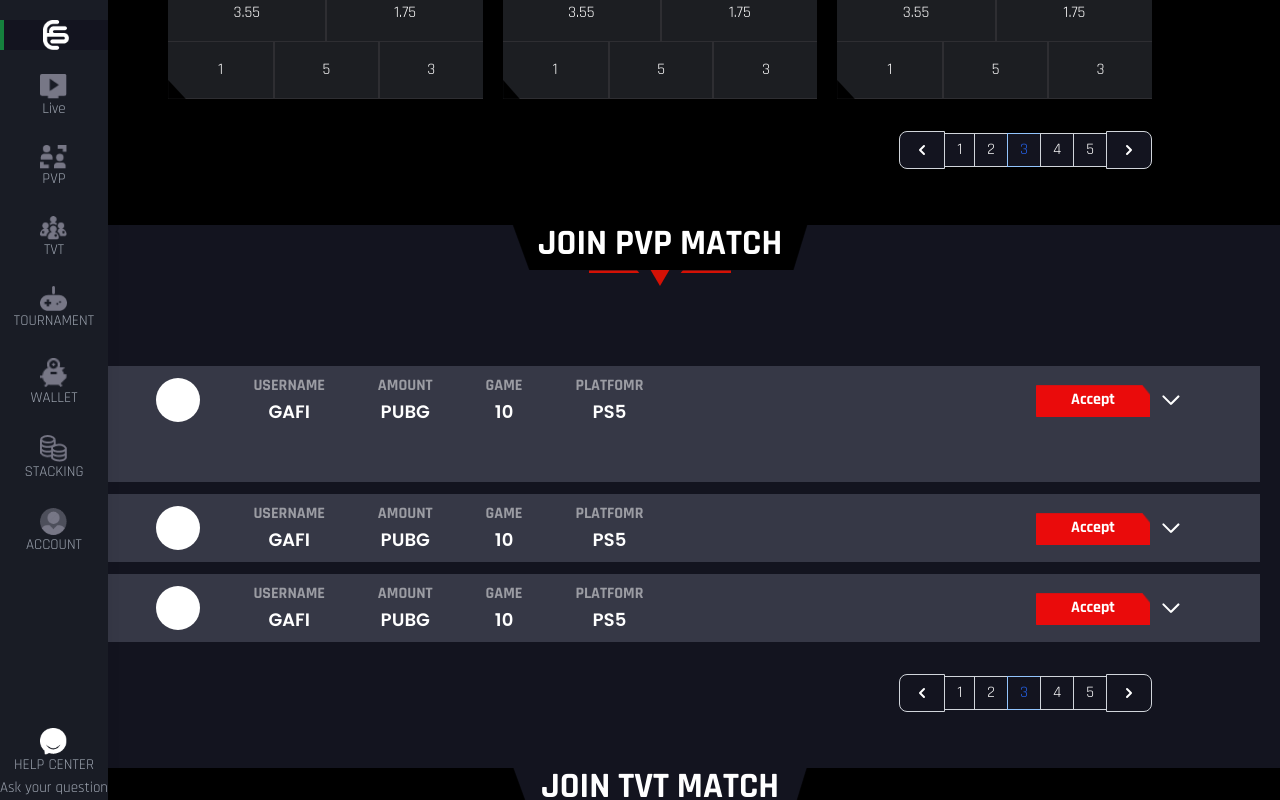
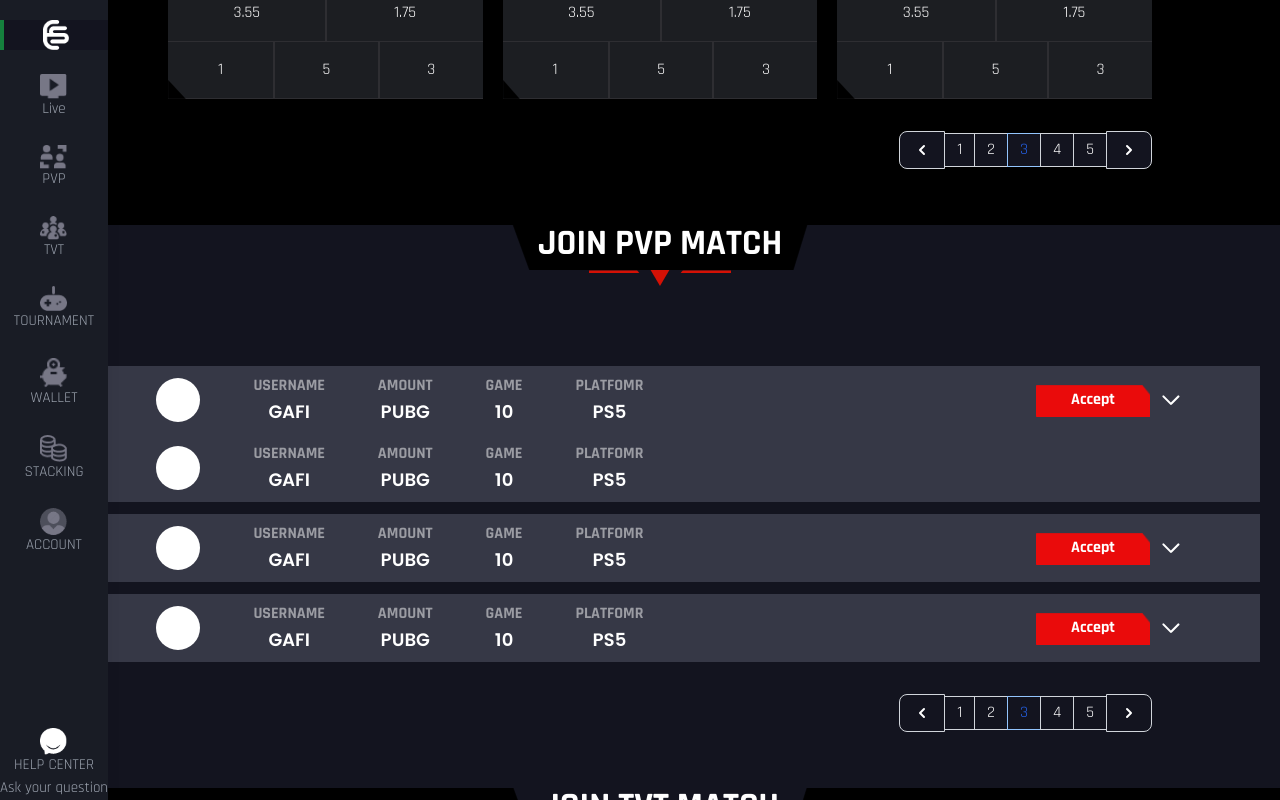
Before and after one commit to mhselim103/intern-task, a React (Vite) app: page / in a window 1280 px wide. Both pictures are taken after a click on the picture 1171 px from the left and 2188 px from the top of the page. Shown: the part 1788-2588 px from the top of the page. Built offline with nearby package versions, Linux system fonts and the light colour scheme.

Commit message:
fix:accordion

```diff
--- a/src/components/JoinCard.jsx
+++ b/src/components/JoinCard.jsx
@@ -39,7 +39,30 @@ const JoinCard = () => {
         </div>
       </div>
 
-      <div className={`h-12 ${visibility ? "block" : "hidden"}`}></div>
+      <div className={`max-h-20  ${visibility ? "block" : "hidden"}`}>
+        <div className=" grid grid-cols-2 px-14 py-2 max-w-6xl mx-auto">
+          <div className="flex gap-5 justify-around items-center">
+            <div className="bg-white w-11 h-11 rounded-full"></div>
+            <div className="flex flex-col items-center">
+              <h1 className="text-[#9B9CA3] text-base font-bold">USERNAME</h1>
+              <p className="text-lg font-poppins font-semibold">GAFI</p>
+            </div>
+            <div className="flex flex-col items-center">
+              <h1 className="text-[#9B9CA3] text-base font-bold">AMOUNT</h1>
+              <p className="text-lg font-poppins font-semibold">PUBG</p>
+            </div>
+            <div className="flex flex-col items-center">
+              <h1 className="text-[#9B9CA3] text-base font-bold">GAME</h1>
+              <p className="text-lg font-poppins font-semibold">10</p>
+            </div>
+            <div className="flex flex-col items-center">
+              <h1 className="text-[#9B9CA3] text-base font-bold">PLATFOMR</h1>
+              <p className="text-lg font-poppins font-semibold">PS5</p>
+            </div>
+          </div>
+          <div></div>
+        </div>
+      </div>
     </div>
   );
 };
```
